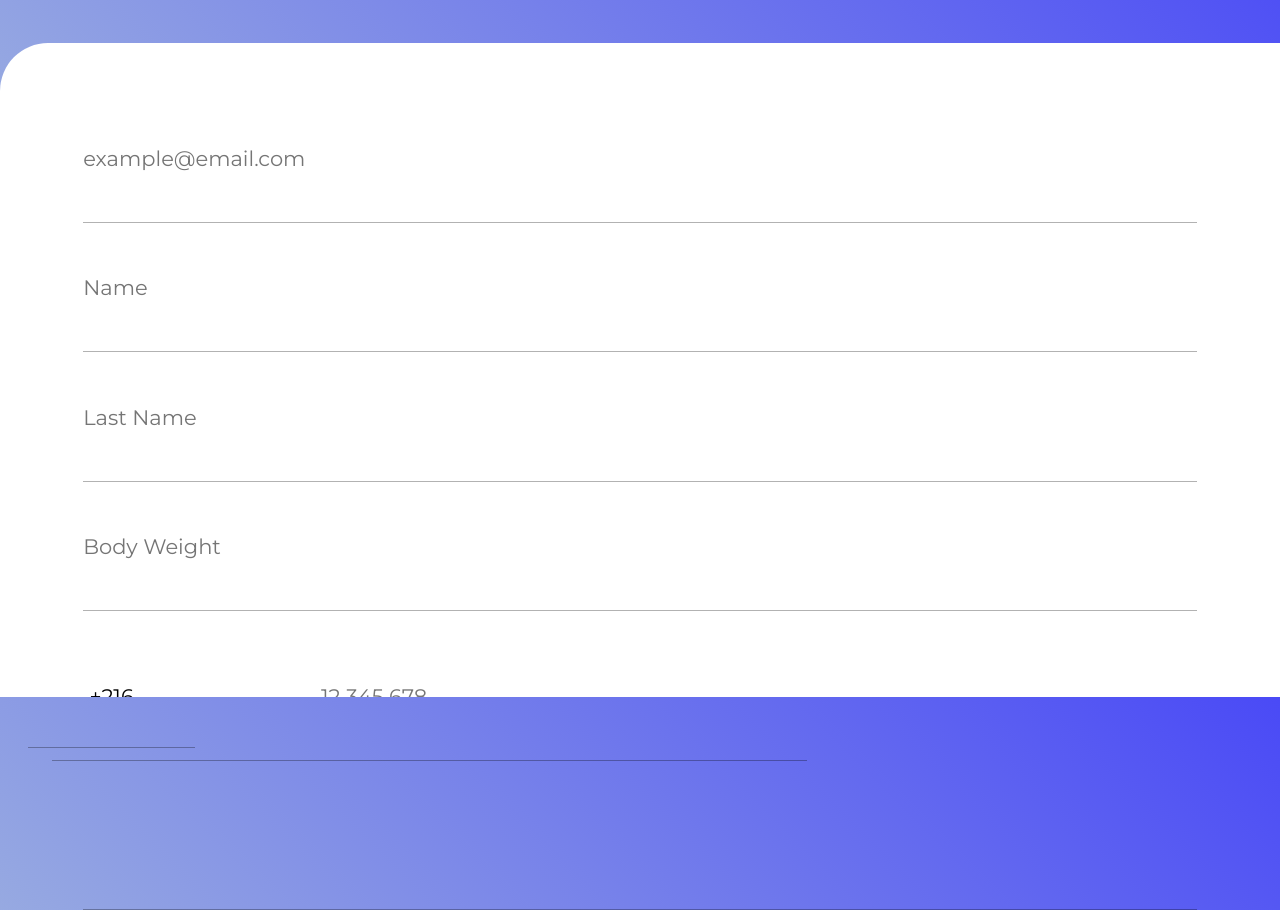
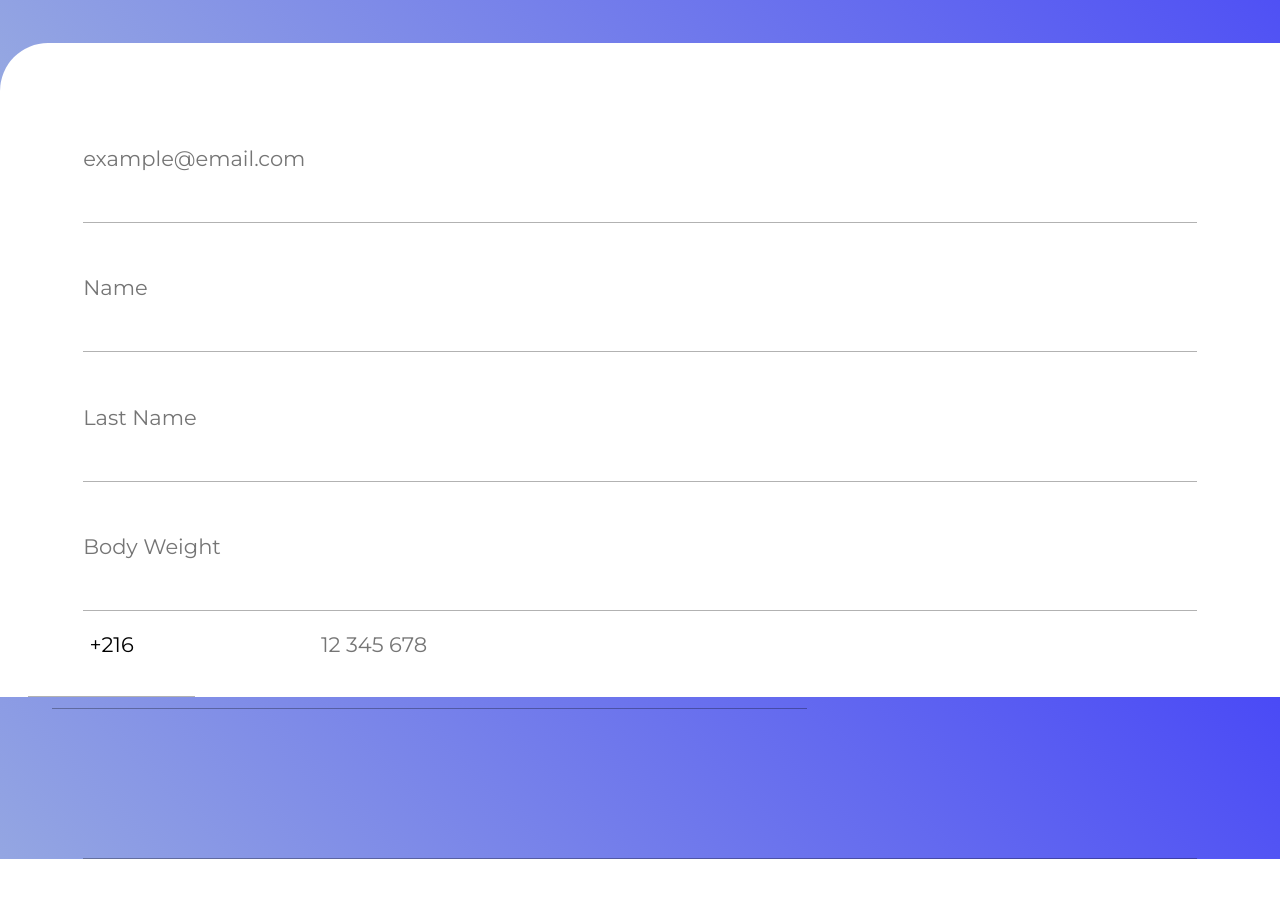
Before and after one commit to BachaBey/SecureFit, a plain HTML site: page SignUpPage/SignUp.html in a window 1280 px wide. Shown: the part 103-1013 px from the top of the page. After the commit the page ends 962 px from the top, so only its background shows below. Drawn offline with Linux system fonts and the light colour scheme.

```diff
--- a/SignUpPage/SignUp.css
+++ b/SignUpPage/SignUp.css
@@ -90,7 +90,7 @@ body {
 
     align-items: center;
     height: 16%;
-    margin-top: 6%;
+    margin-top: 2%;
 
 }
 
--- a/SignUpPage/SignUp.html
+++ b/SignUpPage/SignUp.html
@@ -37,7 +37,7 @@
             <div class="underlineEmail"></div>
         </div>
 
-        <div style="display: flex; margin-top: 8%;padding-left: 7%;gap: 14%;">
+        <div style="display: flex; margin-top: 4%;padding-left: 7%;gap: 14%;">
             <div style="display: flex;justify-content: center;align-items: center;">
                 <p style="font-size: 21px; ">+216</p>
                 <div class="underlinePhone"></div>
```
